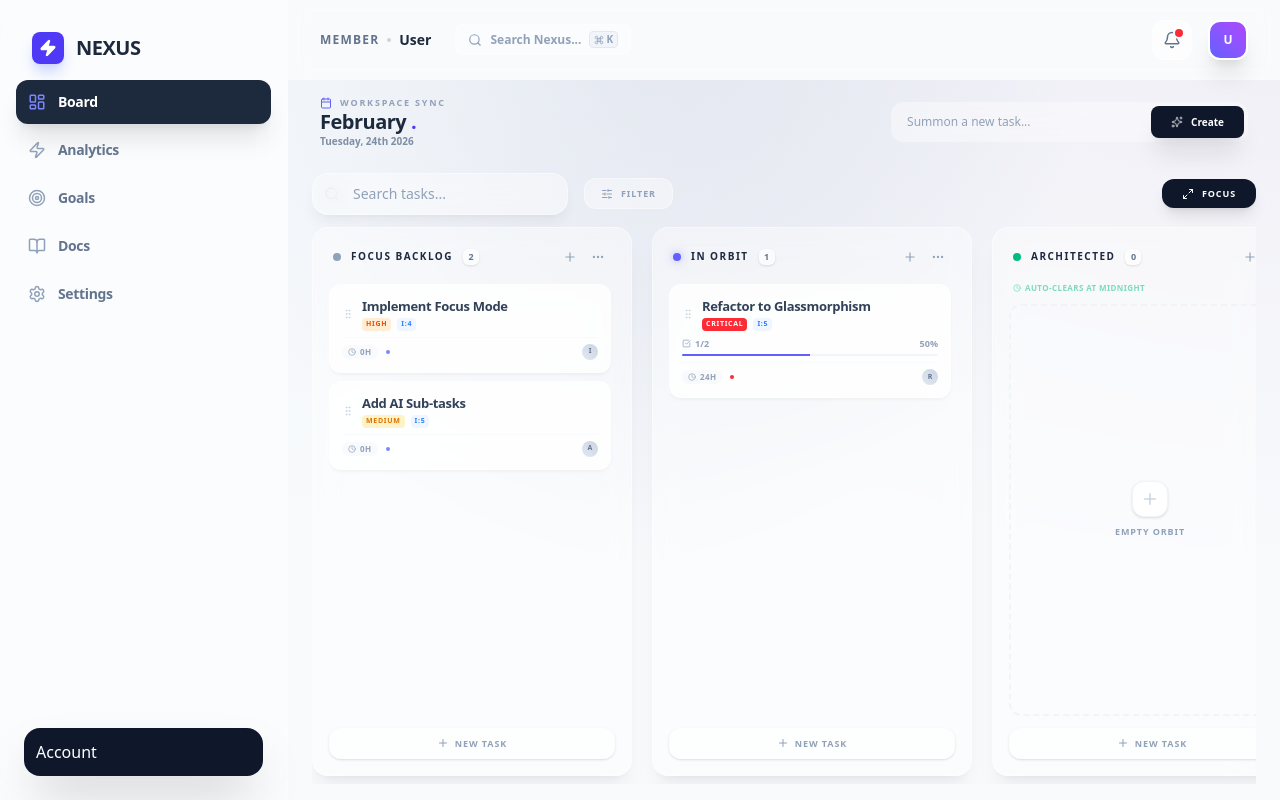
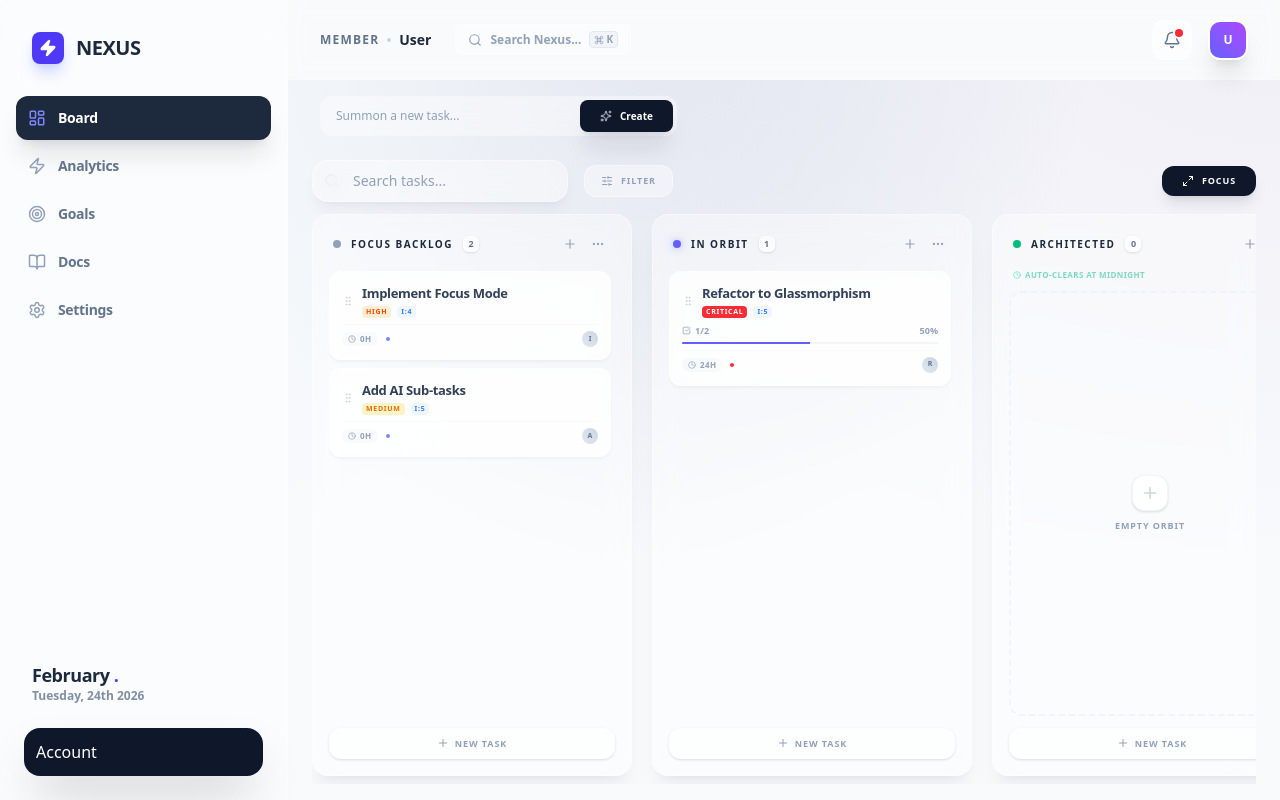
Before and after one commit to AumMule/AuraMax-Board, a React (Vite) app: page / in a window 1280 px wide. Built offline with nearby package versions, Linux system fonts and the light colour scheme.

Commit message:
restructured the postition of sidebar

```diff
--- a/src/components/BoardHeader.tsx
+++ b/src/components/BoardHeader.tsx
@@ -15,30 +15,9 @@ const BoardHeader = ({ addTask }: BoardHeaderProps) => {
     setTitle("");
   };
 
-  const today = new Date();
-  const month = today.toLocaleString('default', { month: 'long' });
-  const day = today.getDate();
-  const weekday = today.toLocaleString('default', { weekday: 'long' });
-
   return (
     <div className="w-full px-4 md:px-8 py-4 flex flex-col md:flex-row md:items-center justify-between gap-4">
-      <motion.div
-        initial={{ x: -20, opacity: 0 }}
-        animate={{ x: 0, opacity: 1 }}
-        className='flex items-center gap-4'
-      >
-        <div className="flex flex-col">
-          <div className="flex items-center gap-2 mb-0.5">
-            <Calendar size={12} className="text-indigo-500" />
-            <p className='text-[9px] font-bold uppercase tracking-[0.2em] text-slate-400'>Workspace Sync</p>
-          </div>
-          <h2 className='text-xl font-black text-slate-800 tracking-tight leading-none'>
-            {month} <span className="text-indigo-600">.</span>
-          </h2>
-          <p className='text-[10px] font-semibold text-slate-500/80 mt-0.5'>{weekday}, {day}th {today.getFullYear()}</p>
-        </div>
-      </motion.div>
-
+      {/* Search Input Container */}
       <motion.div
         initial={{ y: -20, opacity: 0 }}
         animate={{ y: 0, opacity: 1 }}
--- a/src/components/Sidebar.tsx
+++ b/src/components/Sidebar.tsx
@@ -39,7 +39,7 @@ const Sidebar = ({ isOpen, setIsOpen }: SidebarProps) => {
         </button>
       </div>
 
-      <div className="flex-1 px-4 space-y-1">
+      <div className="flex-1 px-4 space-y-1 mt-4">
         {menuItems.map((item) => (
           <motion.div
             key={item.label}
@@ -58,6 +58,15 @@ const Sidebar = ({ isOpen, setIsOpen }: SidebarProps) => {
       </div>
 
       <div className="p-6 mt-auto">
+        <div className="mb-6 flex flex-col pl-2">
+          <h2 className='text-lg font-black text-slate-800 tracking-tight leading-none'>
+            {new Date().toLocaleString('default', { month: 'long' })} <span className="text-indigo-600">.</span>
+          </h2>
+          <p className='text-xs font-semibold text-slate-500/80 mt-1'>
+            {new Date().toLocaleString('default', { weekday: 'long' })}, {new Date().getDate()}{['st', 'nd', 'rd'][(new Date().getDate() % 10) - 1] || 'th'} {new Date().getFullYear()}
+          </p>
+        </div>
+
         <div className="bg-slate-900 flex items-center gap-3 w-full p-3 rounded-2xl text-white shadow-2xl transition-transform hover:scale-[1.02] cursor-pointer">
           <Account />
         </div>
```
